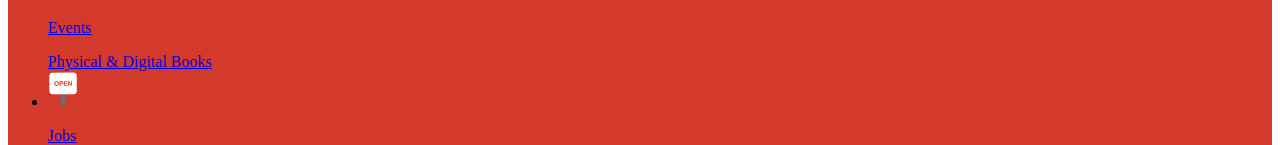
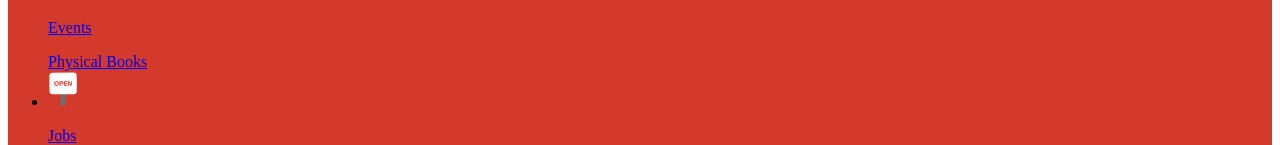
Before and after one commit to supermarioepic/smashingMagazineWeb, a plain HTML site: page index.html in a window 1280 px wide. Shown: the part 414-559 px from the top of the page. Drawn offline with Linux system fonts and the light colour scheme.

Commit message:
Update index.html

```diff
--- a/index.html
+++ b/index.html
@@ -31,7 +31,7 @@
                     <a href="#events">
                         <img src="images/events.svg" alt="Events" width="30">
                         <p>Events</p>
-                        <span>Physical & Digital Books</span>
+                        <span>Physical Books</span>
                     </a>
                 </li>
                 <li>
```
